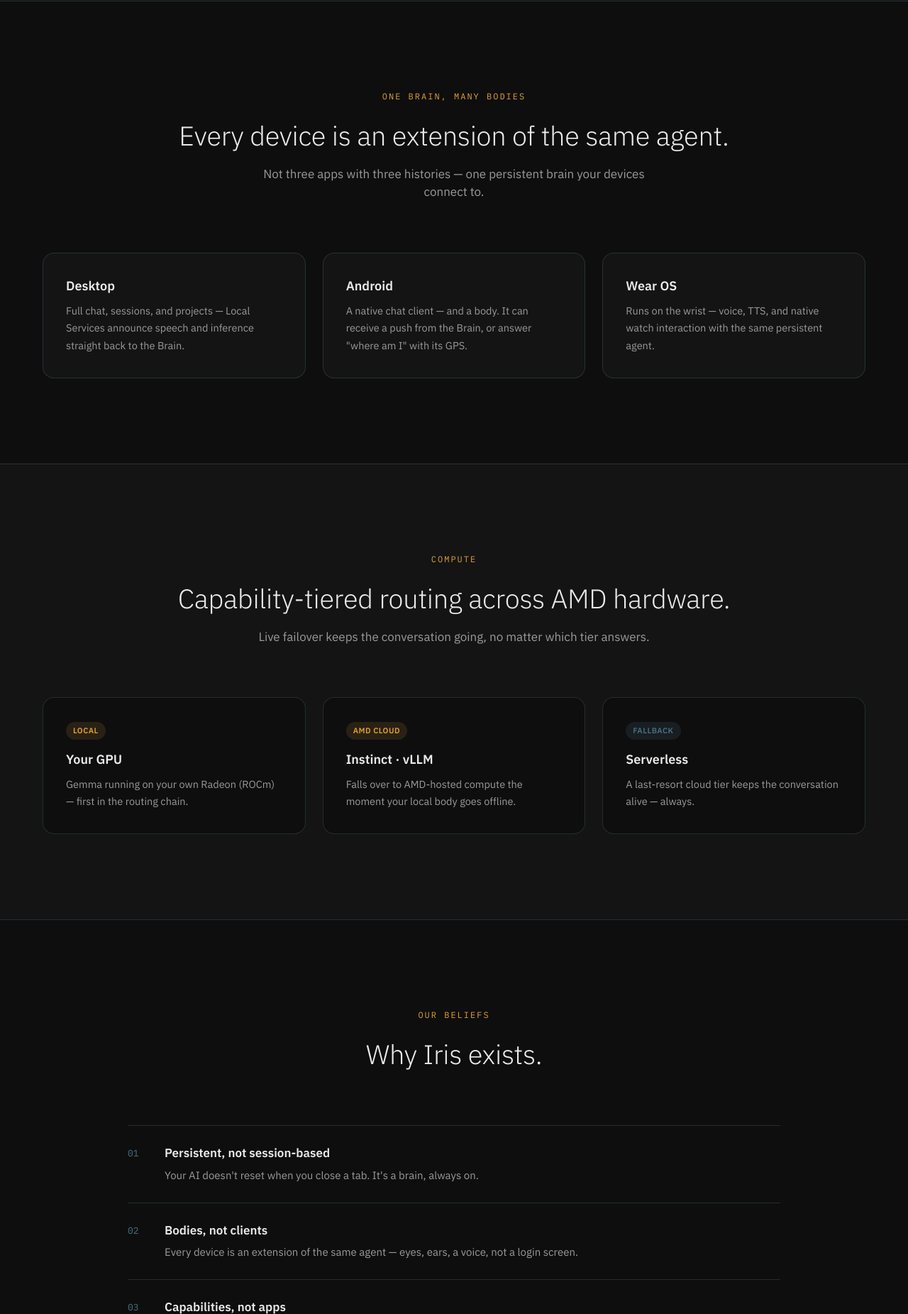
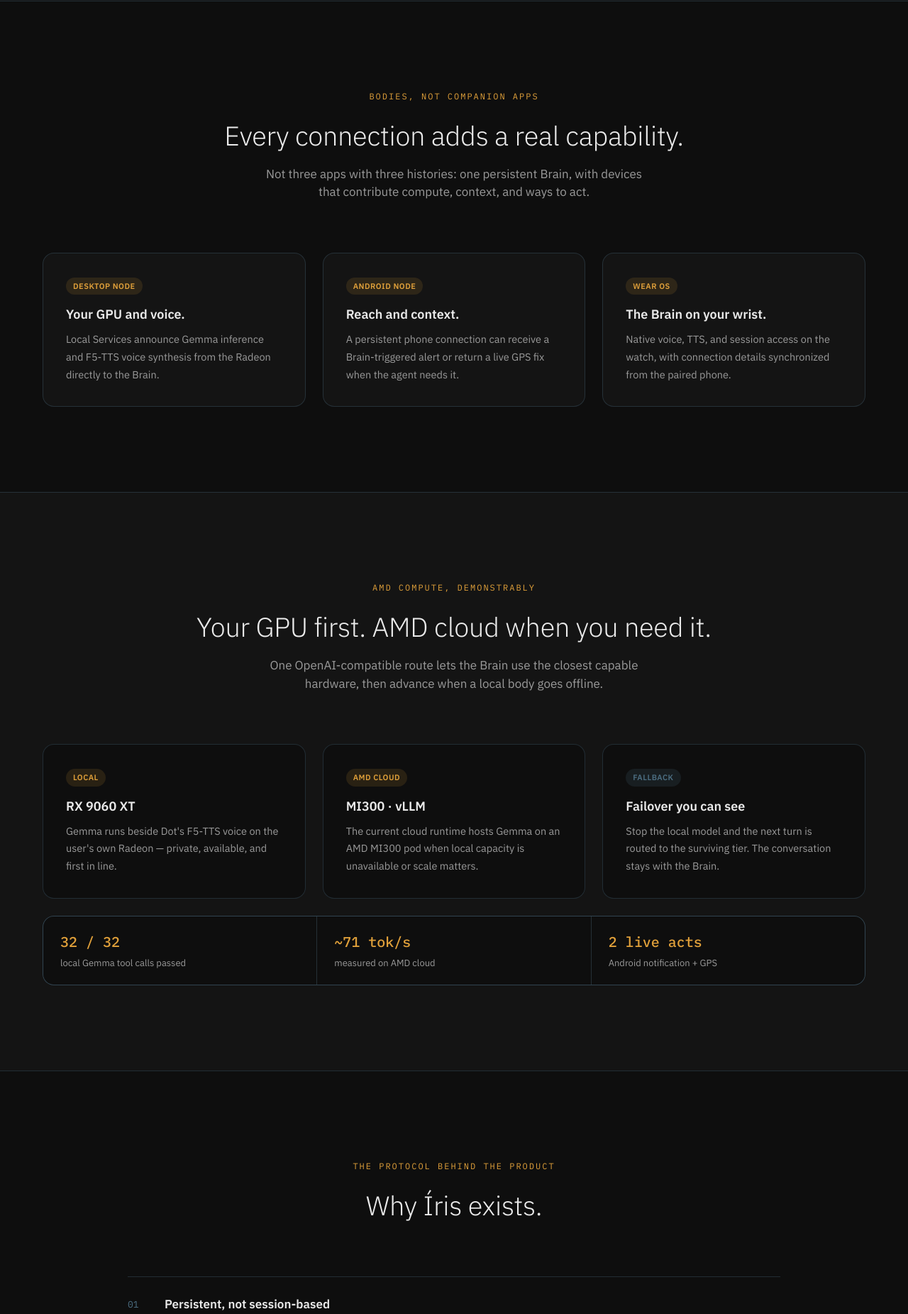
Before and after one commit to diegoberan/iris, a Django app: page / in a window 1280 px wide. Shown: the part 1600-3451 px from the top of the page at 71% size. Run offline with Django 5.2, Linux system fonts and the light colour scheme.

Commit message:
feat(site): complete product and AMD narrative

```diff
--- a/site/static/css/iris.css
+++ b/site/static/css/iris.css
@@ -182,6 +182,11 @@
 .section-alt .card { background: var(--bg); }
 .card h3 { font-size: 18px; font-weight: 600; color: var(--fg); margin: 0 0 10px; }
 .card p { font-size: 14.5px; line-height: 1.7; color: var(--muted-fg); margin: 0; }
+
+.evidence-strip { display: grid; grid-template-columns: repeat(3, 1fr); gap: 1px; margin-top: 24px; background: var(--border); border: 1px solid var(--border); border-radius: 16px; overflow: hidden; }
+.evidence-strip div { display: flex; flex-direction: column; gap: 5px; background: var(--bg); padding: 21px 24px; }
+.evidence-strip strong { color: var(--amber); font-family: var(--font-mono); font-size: 20px; font-weight: 500; }
+.evidence-strip span { color: var(--muted-fg); font-size: 13px; }
 
 .badge {
   display: inline-block; background: var(--amber-soft); color: var(--amber);
@@ -459,7 +464,7 @@
   .hero, .section, .final-cta { padding-left: 24px; padding-right: 24px; }
   .hero h1 { font-size: 36px; }
   .section-head h2 { font-size: 28px; }
-  .grid-3, .timeline, .plans { grid-template-columns: 1fr; }
+  .grid-3, .timeline, .plans, .evidence-strip { grid-template-columns: 1fr; }
   .timeline-line { display: none; }
   .routing-path { grid-template-columns: 1fr; gap: 12px; }
   .routing-arrow { display: none; }
--- a/site/templates/base.html
+++ b/site/templates/base.html
@@ -20,11 +20,11 @@
       <span class="wordmark">Íris</span>
     </a>
     <nav>
+      <a href="/#how-it-works">Delivery</a>
+      <a href="/#features">Bodies</a>
+      <a href="/#compute">AMD Evidence</a>
       <a href="/#beliefs">Manifesto</a>
-      <a href="/#features">Features</a>
-      <a href="/#how-it-works">How it Works</a>
       <a href="/#pricing">Pricing</a>
-      <a href="/downloads">Downloads</a>
       {% if user.is_authenticated %}
         <div style="display: flex; align-items: center; gap: 16px;">
           <span style="color: var(--muted-fg); font-size: 14px;">Hi, <strong style="color: var(--fg);">{{ user.username }}</strong></span>
--- a/site/templates/signups/landing.html
+++ b/site/templates/signups/landing.html
@@ -76,50 +76,58 @@
 <section class="section" id="features">
   <div class="section-inner">
     <div class="section-head">
-      <span class="eyebrow">One brain, many bodies</span>
-      <h2>Every device is an extension of the same agent.</h2>
-      <p>Not three apps with three histories — one persistent brain your devices connect to.</p>
+      <span class="eyebrow">Bodies, not companion apps</span>
+      <h2>Every connection adds a real capability.</h2>
+      <p>Not three apps with three histories: one persistent Brain, with devices that contribute compute, context, and ways to act.</p>
     </div>
     <div class="grid-3">
       <div class="card">
-        <h3>Desktop</h3>
-        <p>Full chat, sessions, and projects — Local Services announce speech and inference straight back to the Brain.</p>
+        <span class="badge">Desktop Node</span>
+        <h3>Your GPU and voice.</h3>
+        <p>Local Services announce Gemma inference and F5-TTS voice synthesis from the Radeon directly to the Brain.</p>
       </div>
       <div class="card">
-        <h3>Android</h3>
-        <p>A native chat client — and a body. It can receive a push from the Brain, or answer "where am I" with its GPS.</p>
+        <span class="badge">Android Node</span>
+        <h3>Reach and context.</h3>
+        <p>A persistent phone connection can receive a Brain-triggered alert or return a live GPS fix when the agent needs it.</p>
       </div>
       <div class="card">
-        <h3>Wear OS</h3>
-        <p>Runs on the wrist — voice, TTS, and native watch interaction with the same persistent agent.</p>
+        <span class="badge">Wear OS</span>
+        <h3>The Brain on your wrist.</h3>
+        <p>Native voice, TTS, and session access on the watch, with connection details synchronized from the paired phone.</p>
       </div>
     </div>
   </div>
 </section>
 
-<section class="section section-alt">
+<section class="section section-alt" id="compute">
   <div class="section-inner">
     <div class="section-head">
-      <span class="eyebrow">Compute</span>
-      <h2>Capability-tiered routing across AMD hardware.</h2>
-      <p>Live failover keeps the conversation going, no matter which tier answers.</p>
+      <span class="eyebrow">AMD compute, demonstrably</span>
+      <h2>Your GPU first. AMD cloud when you need it.</h2>
+      <p>One OpenAI-compatible route lets the Brain use the closest capable hardware, then advance when a local body goes offline.</p>
     </div>
     <div class="grid-3">
       <div class="card">
         <span class="badge">Local</span>
-        <h3>Your GPU</h3>
-        <p>Gemma running on your own Radeon (ROCm) — first in the routing chain.</p>
+        <h3>RX 9060 XT</h3>
+        <p>Gemma runs beside Dot's F5-TTS voice on the user's own Radeon — private, available, and first in line.</p>
       </div>
       <div class="card">
         <span class="badge">AMD Cloud</span>
-        <h3>Instinct · vLLM</h3>
-        <p>Falls over to AMD-hosted compute the moment your local body goes offline.</p>
+        <h3>MI300 · vLLM</h3>
+        <p>The current cloud runtime hosts Gemma on an AMD MI300 pod when local capacity is unavailable or scale matters.</p>
       </div>
       <div class="card">
         <span class="badge blue">Fallback</span>
-        <h3>Serverless</h3>
-        <p>A last-resort cloud tier keeps the conversation alive — always.</p>
+        <h3>Failover you can see</h3>
+        <p>Stop the local model and the next turn is routed to the surviving tier. The conversation stays with the Brain.</p>
       </div>
+    </div>
+    <div class="evidence-strip" aria-label="Measured project evidence">
+      <div><strong>32 / 32</strong><span>local Gemma tool calls passed</span></div>
+      <div><strong>~71 tok/s</strong><span>measured on AMD cloud</span></div>
+      <div><strong>2 live acts</strong><span>Android notification + GPS</span></div>
     </div>
   </div>
 </section>
@@ -127,8 +135,8 @@
 <section class="section" id="beliefs">
   <div class="section-inner-narrow">
     <div class="section-head">
-      <span class="eyebrow">Our beliefs</span>
-      <h2>Why Iris exists.</h2>
+      <span class="eyebrow">The protocol behind the product</span>
+      <h2>Why Íris exists.</h2>
     </div>
     <div class="beliefs">
       <div class="belief-row">
@@ -158,9 +166,9 @@
 <section class="section section-alt" id="pricing">
   <div class="section-inner-narrow">
     <div class="section-head">
-      <span class="eyebrow">Pricing</span>
-      <h2>Two ways to run your Iris.</h2>
-      <p>Both include hosting on Iris Labs infrastructure and fork maintenance.</p>
+      <span class="eyebrow">A real SaaS path</span>
+      <h2>Two ways to run your Íris.</h2>
+      <p>Choose your own model provider or managed AMD compute. Both plans provision a dedicated Brain and include the Íris control plane.</p>
     </div>
     <div class="plans pricing-preview" style="margin-bottom:44px">
       <div class="plan">
@@ -177,7 +185,7 @@
       </div>
     </div>
     <div style="text-align:center">
-      <a href="/signup" class="btn">See full plan details</a>
+      <a href="/signup" class="btn">Open live onboarding</a>
     </div>
   </div>
 </section>
@@ -186,8 +194,8 @@
   <div class="final-cta-glow"></div>
   <div class="final-cta-content">
     <h2>One Brain. Multiple Bodies.</h2>
-    <p>Get your dedicated Iris instance running today.</p>
-    <a href="/signup" class="btn">Get Started</a>
+    <p>Provision a dedicated Brain. Then let your devices make it capable.</p>
+    <a href="/signup" class="btn">Create your Brain</a>
   </div>
 </section>
 
```
